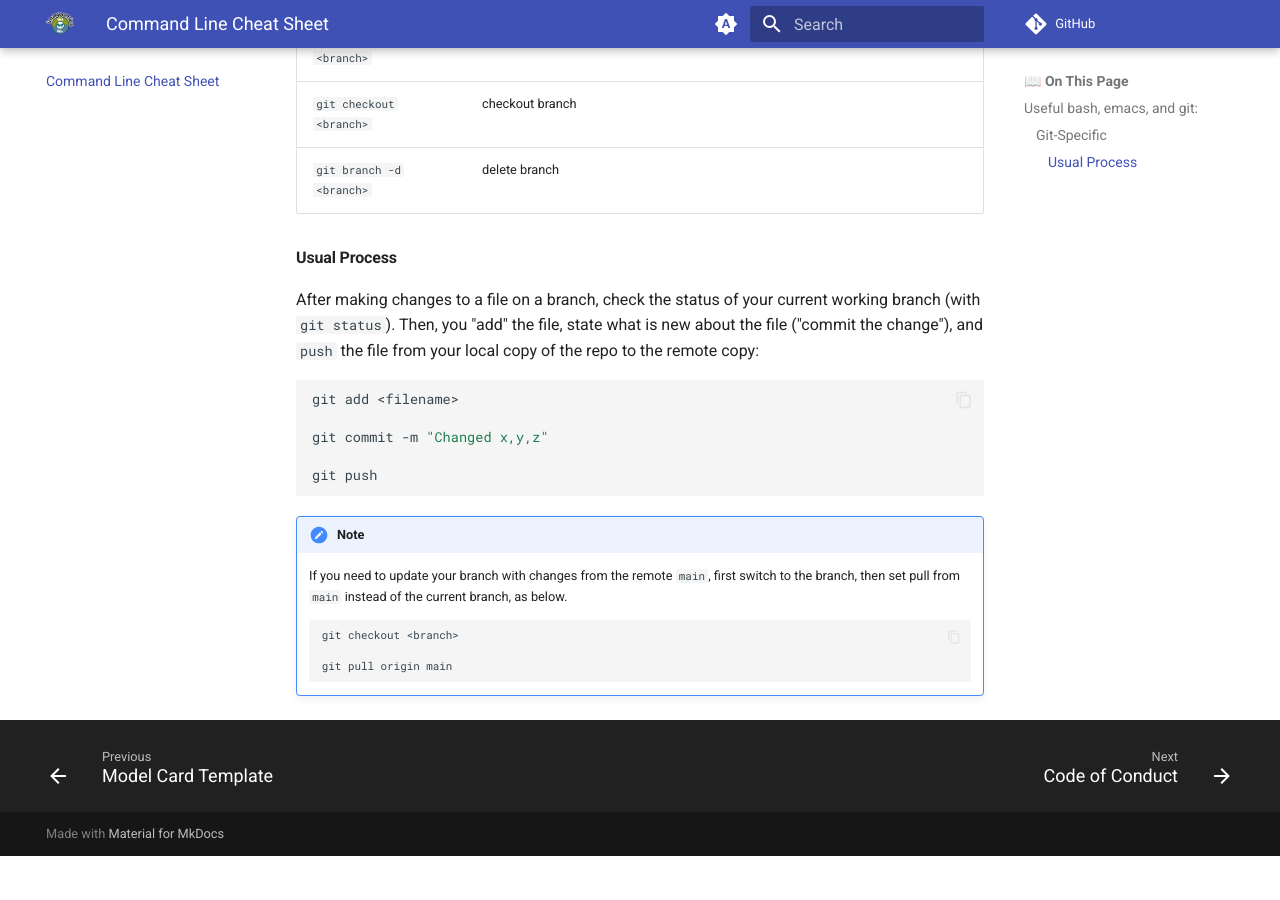
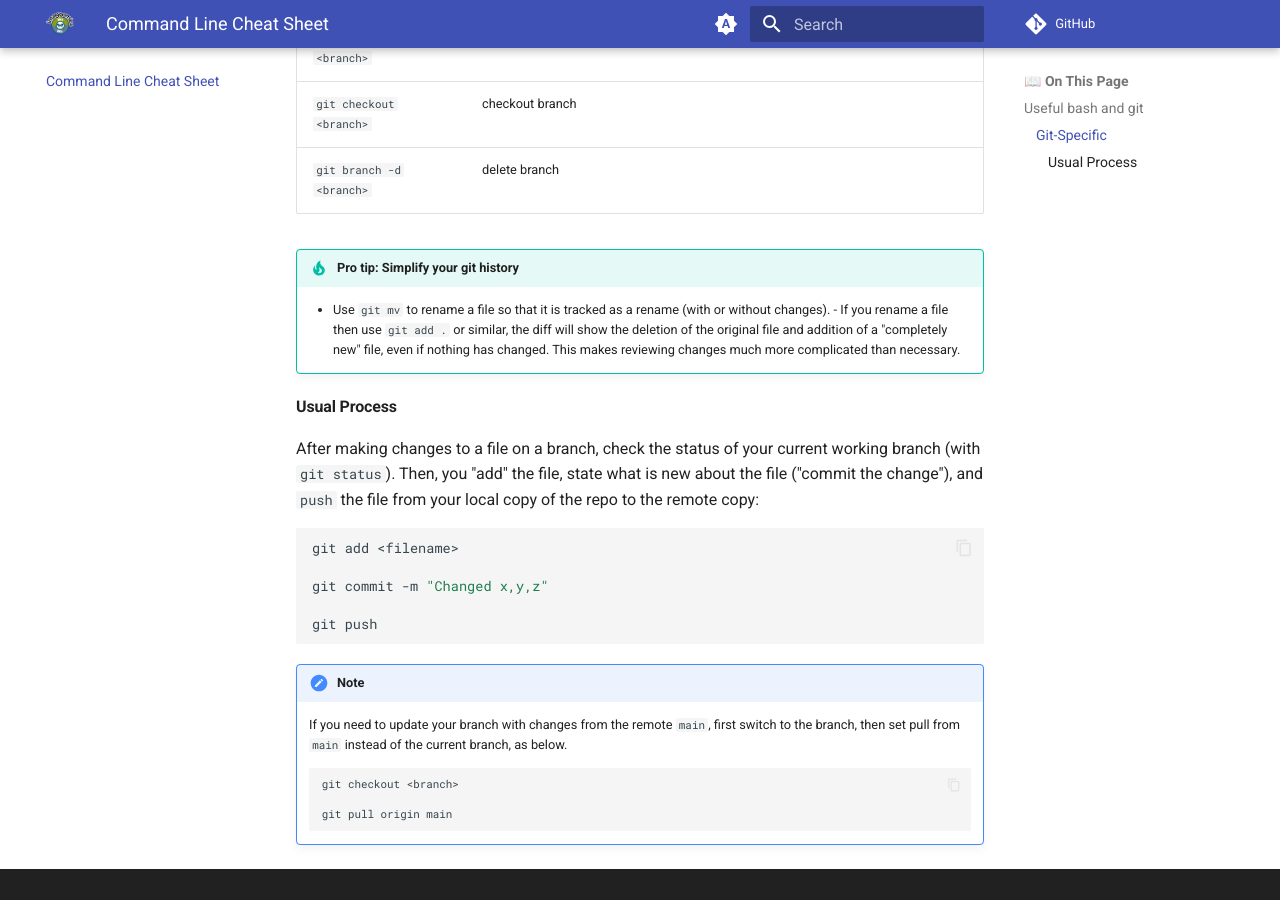
Before and after one commit to akashgunjegaon/Collaborative-distributed-science-guide, an MkDocs documentation site: the page built from docs/wiki-guide/Command-Line-Cheat-Sheet.md, in a window 1280 px wide and 900 px high, scrolled down 1488 px. Built offline with MkDocs 1.6.1 and Material for MkDocs 9.7.7, drawn with Linux system fonts in a browser that asks for light colours; comment, search, counter and statistics services are not loaded; before the commit the page ends 2344 px from its top, so only the background shows below that; some of the changed text lies outside the part shown.

Commit message:
Add tip on renaming files tracked with git

```diff
--- a/docs/wiki-guide/Command-Line-Cheat-Sheet.md
+++ b/docs/wiki-guide/Command-Line-Cheat-Sheet.md
@@ -2,7 +2,7 @@
 
 See also [GitHub's Markdown Guide](https://docs.github.com/en/get-started/writing-on-github/getting-started-with-writing-and-formatting-on-github/basic-writing-and-formatting-syntax).
 
-## Useful bash, emacs, and git:
+## Useful bash and git
 | Command | Action |
 | --- | --- |
 | `<cmd> -h` |          print the help documentation for a command, showing usage information and options |
@@ -29,6 +29,9 @@ See also [GitHub's Markdown Guide](https://docs.github.com/en/get-started/writin
 | `git checkout <branch>`   |			checkout branch |
 | `git branch -d <branch>`   | 			delete branch |
 
+!!! tip "Pro tip: Simplify your git history"
+    - Use `git mv` to rename a file so that it is tracked as a rename (with or without changes). - If you rename a file then use `git add .` or similar, the diff will show the deletion of the original file and addition of a "completely new" file, even if nothing has changed. This makes reviewing changes much more complicated than necessary.
+
 #### Usual Process
 After making changes to a file on a branch, check the status of your current working branch (with `git status`). Then, you "add" the file, state what is new about the file ("commit the change"), and `push` the file from your local copy of the repo to the remote copy:
 
```
